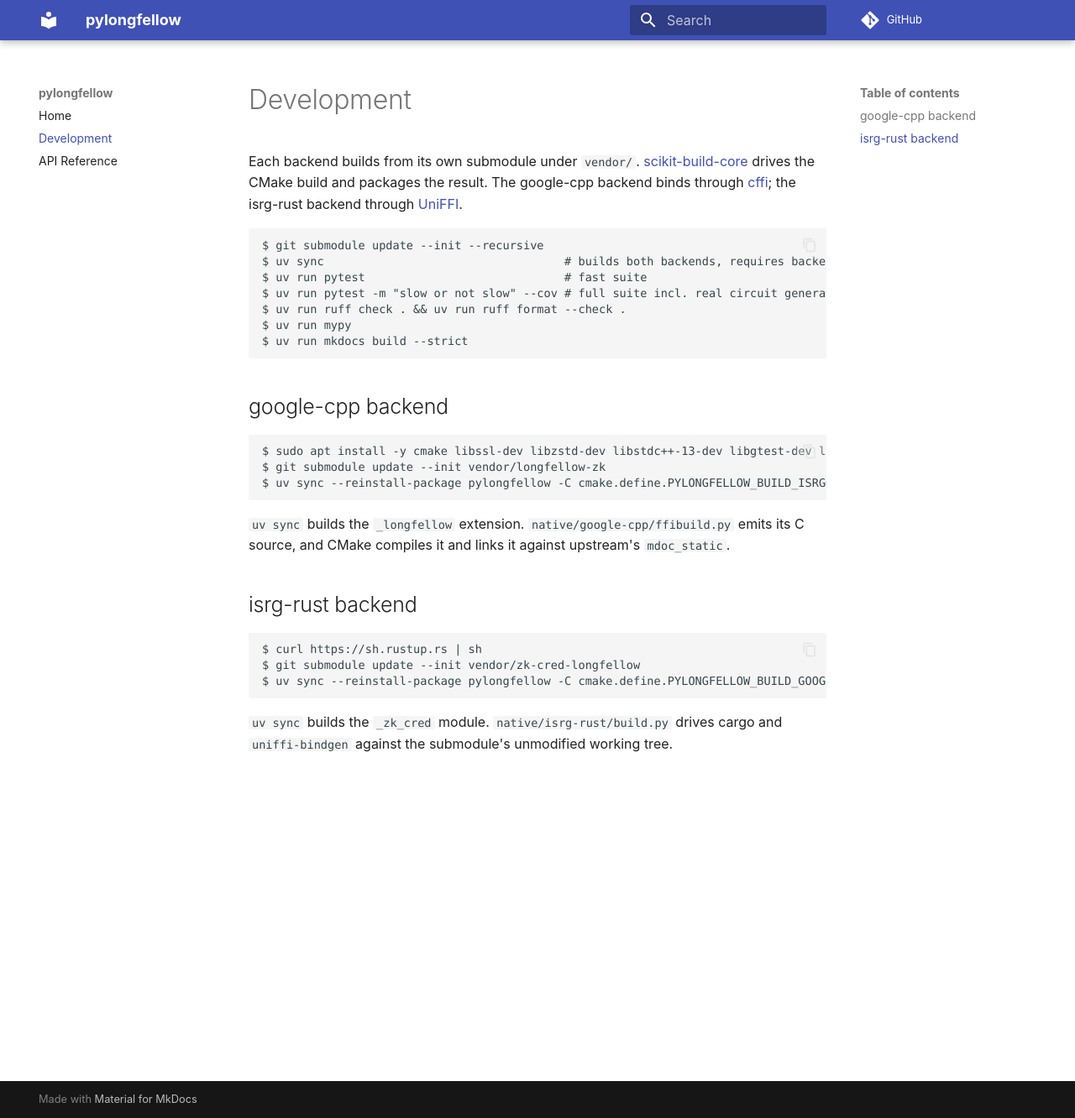
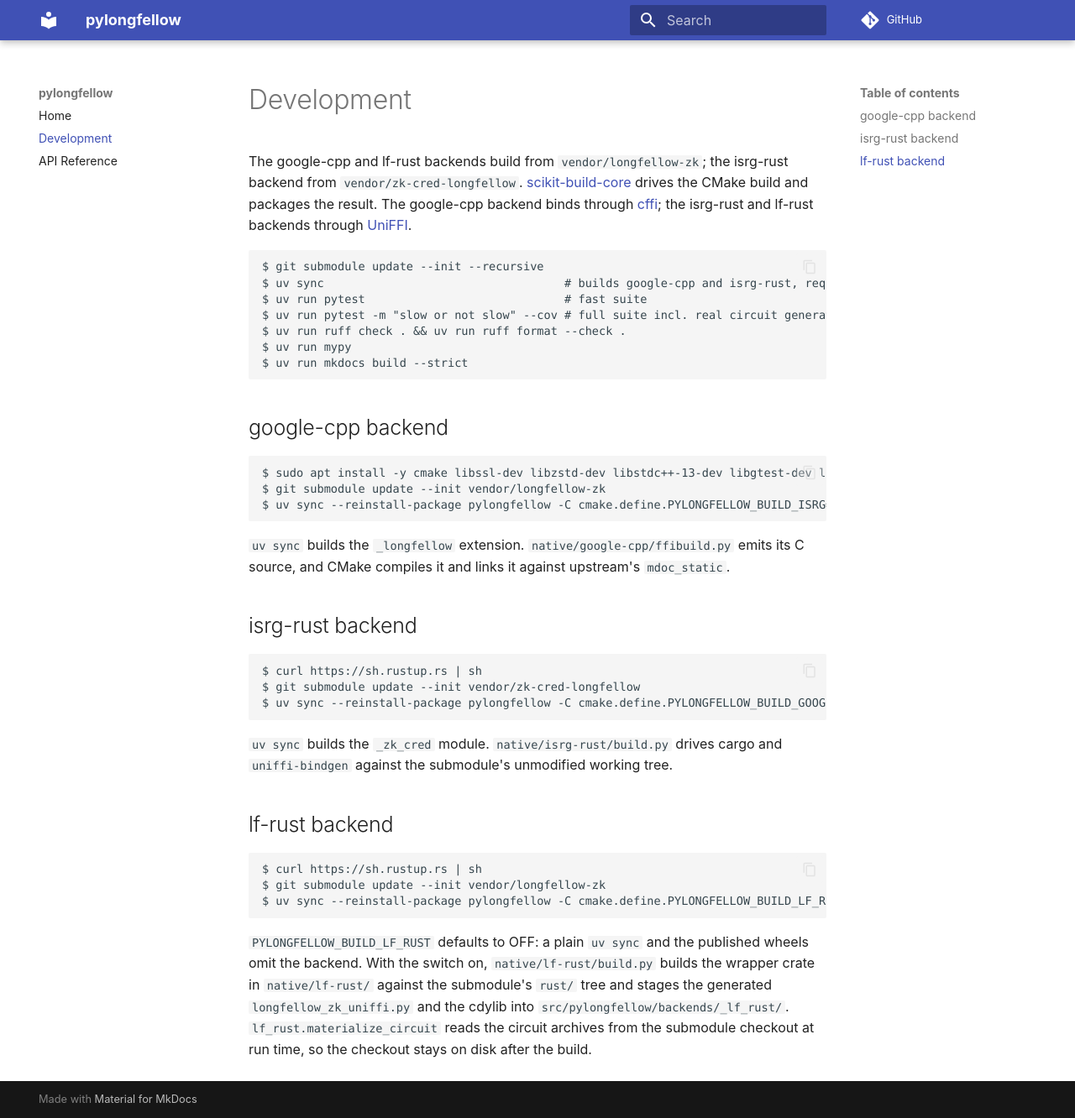
Before and after one commit to pipe23-org/pylongfellow, an MkDocs documentation site: the page built from docs/development.md, in a window 1280 px wide and 1332 px high. Shown: the whole window at 84% size. Built offline with MkDocs 1.6.1 and Material for MkDocs 9.7.7, drawn with Linux system fonts in a browser that asks for light colours; comment, search, counter and statistics services are not loaded.

Commit message:
docs: lf-rust backend build, scope, and reference; README and changelog
Co-Authored-By: Claude Fable 5.1 <noreply@anthropic.com>

````diff
--- a/docs/development.md
+++ b/docs/development.md
@@ -1,14 +1,15 @@
 # Development
 
-Each backend builds from its own submodule under `vendor/`.
+The google-cpp and lf-rust backends build from `vendor/longfellow-zk`; the isrg-rust backend
+from `vendor/zk-cred-longfellow`.
 [scikit-build-core](https://scikit-build-core.readthedocs.io/) drives the CMake build and
 packages the result. The google-cpp backend binds through
-[cffi](https://cffi.readthedocs.io/); the isrg-rust backend through
+[cffi](https://cffi.readthedocs.io/); the isrg-rust and lf-rust backends through
 [UniFFI](https://mozilla.github.io/uniffi-rs/).
 
 ```
 $ git submodule update --init --recursive
-$ uv sync                                   # builds both backends, requires backend build dependencies
+$ uv sync                                   # builds google-cpp and isrg-rust, requires backend build dependencies
 $ uv run pytest                             # fast suite
 $ uv run pytest -m "slow or not slow" --cov # full suite incl. real circuit generation
 $ uv run ruff check . && uv run ruff format --check .
@@ -37,3 +38,18 @@ $ uv sync --reinstall-package pylongfellow -C cmake.define.PYLONGFELLOW_BUILD_GO
 
 `uv sync` builds the `_zk_cred` module. `native/isrg-rust/build.py` drives cargo and
 `uniffi-bindgen` against the submodule's unmodified working tree.
+
+## lf-rust backend
+
+```
+$ curl https://sh.rustup.rs | sh
+$ git submodule update --init vendor/longfellow-zk
+$ uv sync --reinstall-package pylongfellow -C cmake.define.PYLONGFELLOW_BUILD_LF_RUST=ON
+```
+
+`PYLONGFELLOW_BUILD_LF_RUST` defaults to OFF: a plain `uv sync` and the published wheels omit
+the backend. With the switch on, `native/lf-rust/build.py` builds the wrapper crate in
+`native/lf-rust/` against the submodule's `rust/` tree and stages the generated
+`longfellow_zk_uniffi.py` and the cdylib into `src/pylongfellow/backends/_lf_rust/`.
+`lf_rust.materialize_circuit` reads the circuit archives from the submodule checkout at run
+time, so the checkout stays on disk after the build.
````
Also changed, not shown: CHANGELOG.md (+5 -0 lines), README.md (+14 -8 lines), docs/reference.md (+23 -10 lines).
